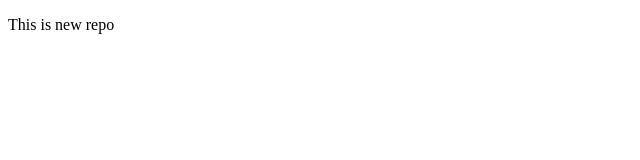
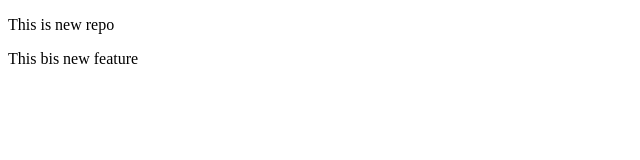
Before and after one commit to SanidhyaKurhade/localrepo, a plain HTML site: page index.html in a window 1280 px wide. Shown: the whole page, without its empty margins (0-640 px from the left). Drawn offline with Linux system fonts and the light colour scheme.

Commit message:
Add change

```diff
--- a/index.html
+++ b/index.html
@@ -7,5 +7,6 @@
 </head>
 <body>
     <p>This is new repo</p>
+    <p>This bis new feature </p>
 </body>
 </html>
```
